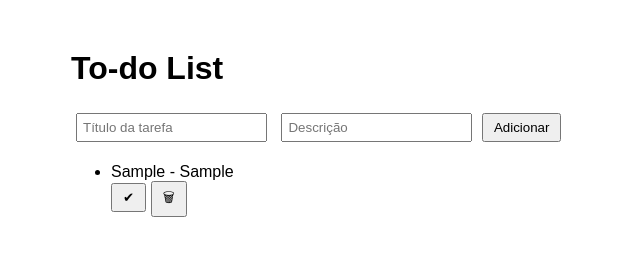
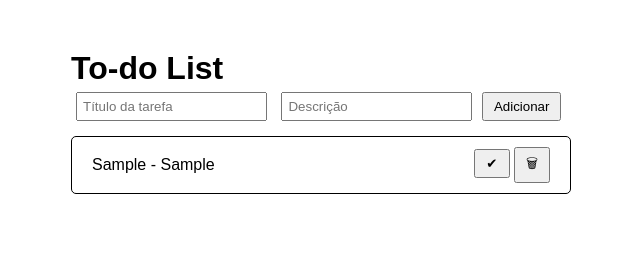
Before and after one commit to skywiliancode/mini-todo, a website: page src/index.html in a window 1280 px wide. Both pictures are taken after typing "Sample", "Sample" into the empty fields and a click on the button "Adicionar". Shown: the whole page, without its empty margins (319-959 px from the left). Drawn offline with Linux system fonts and the light colour scheme.

Commit message:
style: aprimorar estilos do To-do List e layout dos itens

```diff
--- a/src/style.css
+++ b/src/style.css
@@ -1,3 +1,9 @@
+*{
+  margin: 0;
+  padding: 0;
+  box-sizing: border-box;
+}
+
 body {
   font-family: Arial, sans-serif;
   max-width: 500px;
@@ -14,5 +20,12 @@ button {
 }
 
 li {
+  display: flex;
+  justify-content: space-between;
+  align-items: center;
   margin: 10px 0;
+  list-style: none;
+  border: 1px solid #000;
+  border-radius: 5px;
+  padding: 10px 20px;
 }
```
